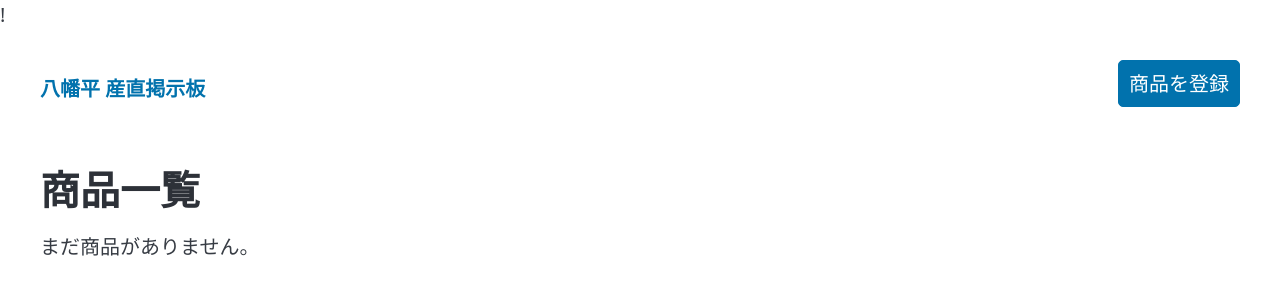
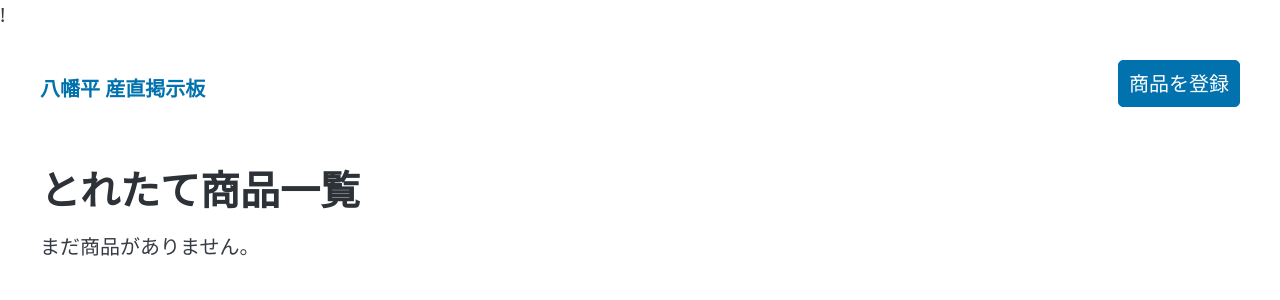
Before and after one commit to makiyok/product_board, a Flask app: page / in a window 1280 px wide. Shown: the top 300 px of the page. Run offline with Flask 3, Linux system fonts and the light colour scheme; some libraries are stand-ins or nearby versions.

Commit message:
一覧の見出しをとれたて商品一覧に変更し、生産者列を表示
Co-Authored-By: Claude Sonnet 5.5 <noreply@anthropic.com>

```diff
--- a/templates/products/index.html
+++ b/templates/products/index.html
@@ -1,7 +1,7 @@
 {% extends "base.html" %}
 
 {% block content %}
-<h1>商品一覧</h1>
+<h1>とれたて商品一覧</h1>
 
 {% if products %}
 <table>
@@ -16,9 +16,9 @@
     <tbody>
         {% for product in products %}
         <tr>
-            <td>{{ product.name }}</td>
+            <td><a href="{{ url_for('show', product_id=product.id) }}">{{ product.name }}</a></td>
             <td>{{ "{:,}".format(product.price) }}円</td>
-            <td><a href="{{ url_for('show', product_id=product.id) }}">{{ product.name }}</a></td>
+            <td>{{ product.producer_name}}</td>
             <td>{{ product.created_at.strftime("%Y/%m/%d %H:%M") }}</td>
         </tr>
         {% endfor %}
```
